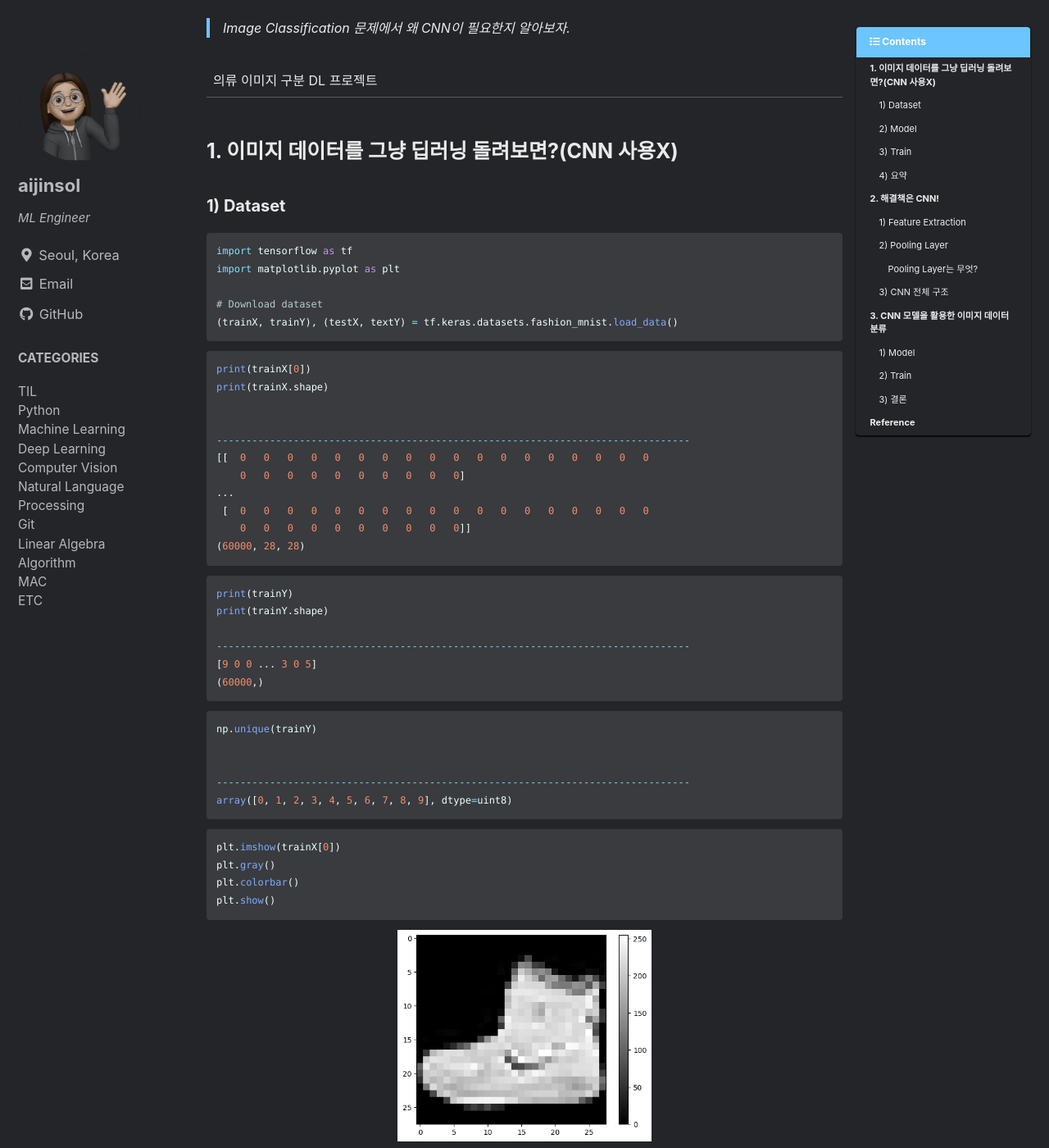
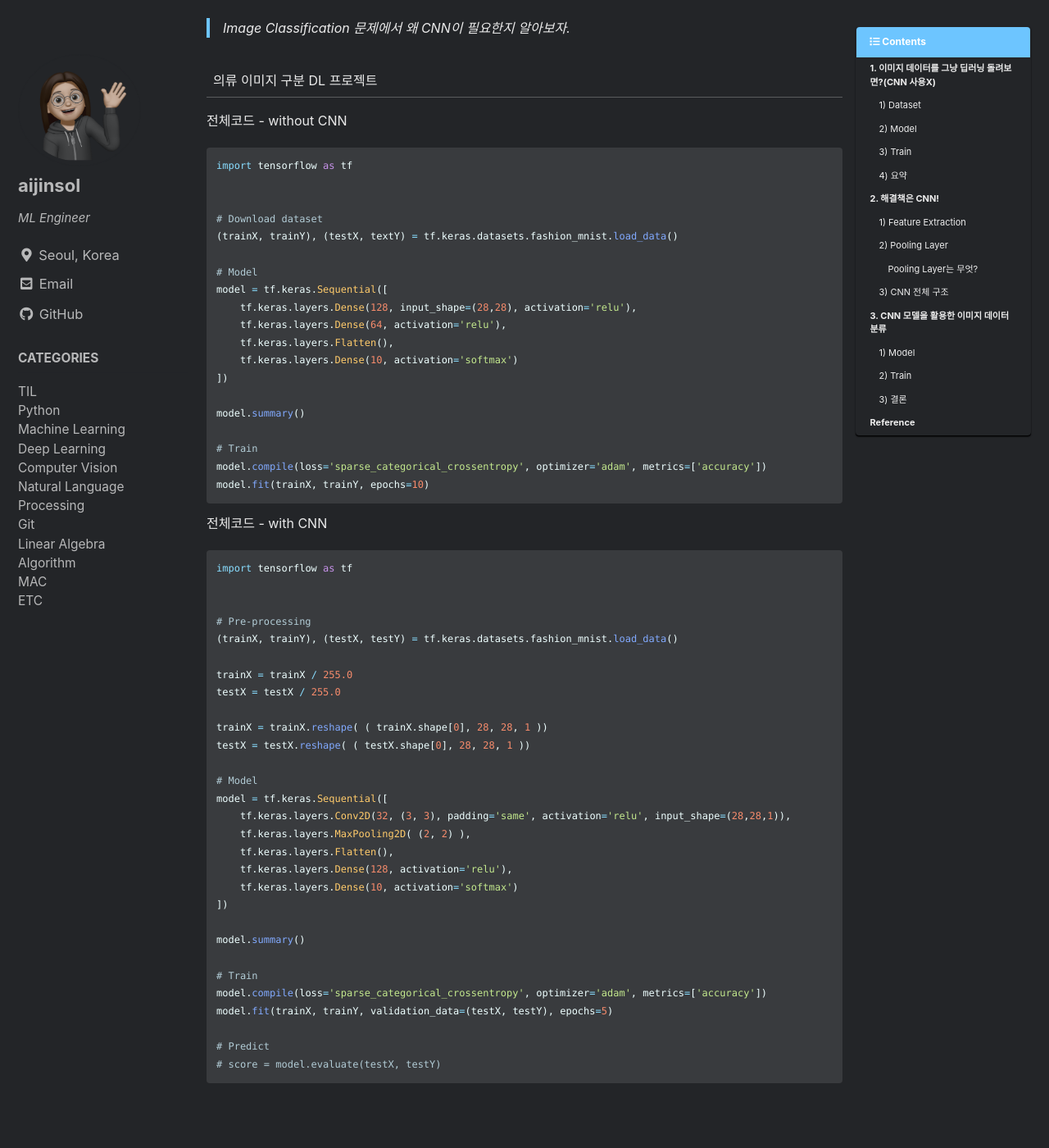
Before and after one commit to aijinsol/aijinsol.github.io, a Jekyll site: the page built from _posts/2022-09-29-fashion_mnist.md, in a window 1280 px wide and 1400 px high, scrolled down 195 px. Shown: the whole window at 82% size. Built offline with Jekyll 4.4.1, drawn with Linux system fonts in a browser that asks for light colours; cached includes are drawn as plain includes; comment, search, counter and statistics services are not loaded; some of the changed text lies outside the part shown.

Commit message:
docs: modify posts - add full source code

````diff
--- a/_posts/2022-09-29-fashion_mnist.md
+++ b/_posts/2022-09-29-fashion_mnist.md
@@ -1,5 +1,5 @@
 ---
-title: "[DL] Image Classification DL 모델 만들기"
+title: "[DL] Image Classification DL 모델 만들기 1"
 excerpt: "의류 이미지 구분 DL 프로젝트"
 categories:
  - DeepLearning
@@ -12,6 +12,64 @@ last_modified_at: 2022-09-29
 > Image Classification 문제에서 왜 CNN이 필요한지 알아보자.
 
 | 의류 이미지 구분 DL 프로젝트
+
+전체코드 - without CNN
+```python
+import tensorflow as tf
+
+
+# Download dataset
+(trainX, trainY), (testX, textY) = tf.keras.datasets.fashion_mnist.load_data()
+
+# Model
+model = tf.keras.Sequential([
+    tf.keras.layers.Dense(128, input_shape=(28,28), activation='relu'),
+    tf.keras.layers.Dense(64, activation='relu'),
+    tf.keras.layers.Flatten(),
+    tf.keras.layers.Dense(10, activation='softmax')
+])
+
+model.summary()
+
+# Train
+model.compile(loss='sparse_categorical_crossentropy', optimizer='adam', metrics=['accuracy'])
+model.fit(trainX, trainY, epochs=10)
+```
+
+전체코드 - with CNN
+```python
+import tensorflow as tf
+
+
+# Pre-processing
+(trainX, trainY), (testX, testY) = tf.keras.datasets.fashion_mnist.load_data()
+
+trainX = trainX / 255.0
+testX = testX / 255.0
+
+trainX = trainX.reshape( ( trainX.shape[0], 28, 28, 1 ))
+testX = testX.reshape( ( testX.shape[0], 28, 28, 1 ))
+
+# Model
+model = tf.keras.Sequential([
+    tf.keras.layers.Conv2D(32, (3, 3), padding='same', activation='relu', input_shape=(28,28,1)),
+    tf.keras.layers.MaxPooling2D( (2, 2) ),
+    tf.keras.layers.Flatten(),
+    tf.keras.layers.Dense(128, activation='relu'),
+    tf.keras.layers.Dense(10, activation='softmax')
+])
+
+model.summary()
+
+# Train
+model.compile(loss='sparse_categorical_crossentropy', optimizer='adam', metrics=['accuracy'])
+model.fit(trainX, trainY, validation_data=(testX, testY), epochs=5)
+
+# Predict
+# score = model.evaluate(testX, testY)
+```
+
+<br>
 
 # 1. 이미지 데이터를 그냥 딥러닝 돌려보면?(CNN 사용X)
 
````
Also changed, not shown: other parts of _posts/2022-09-29-fashion_mnist.md (+1 -1 lines), _posts/2022-09-27-dl_keras.md (+31 -0 lines), _posts/2022-09-30-dogs_vs_cats.md (+5 -3 lines).
